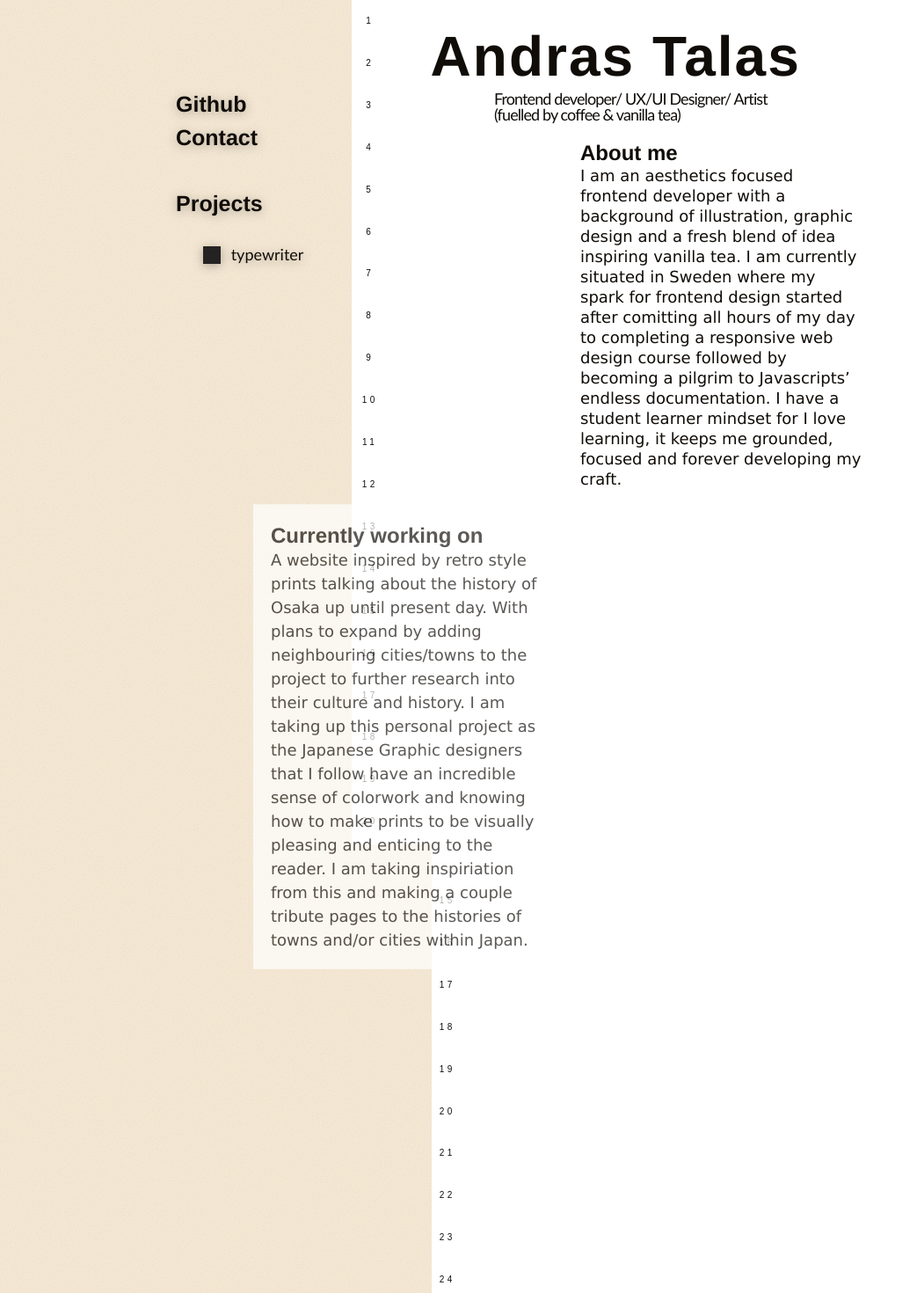
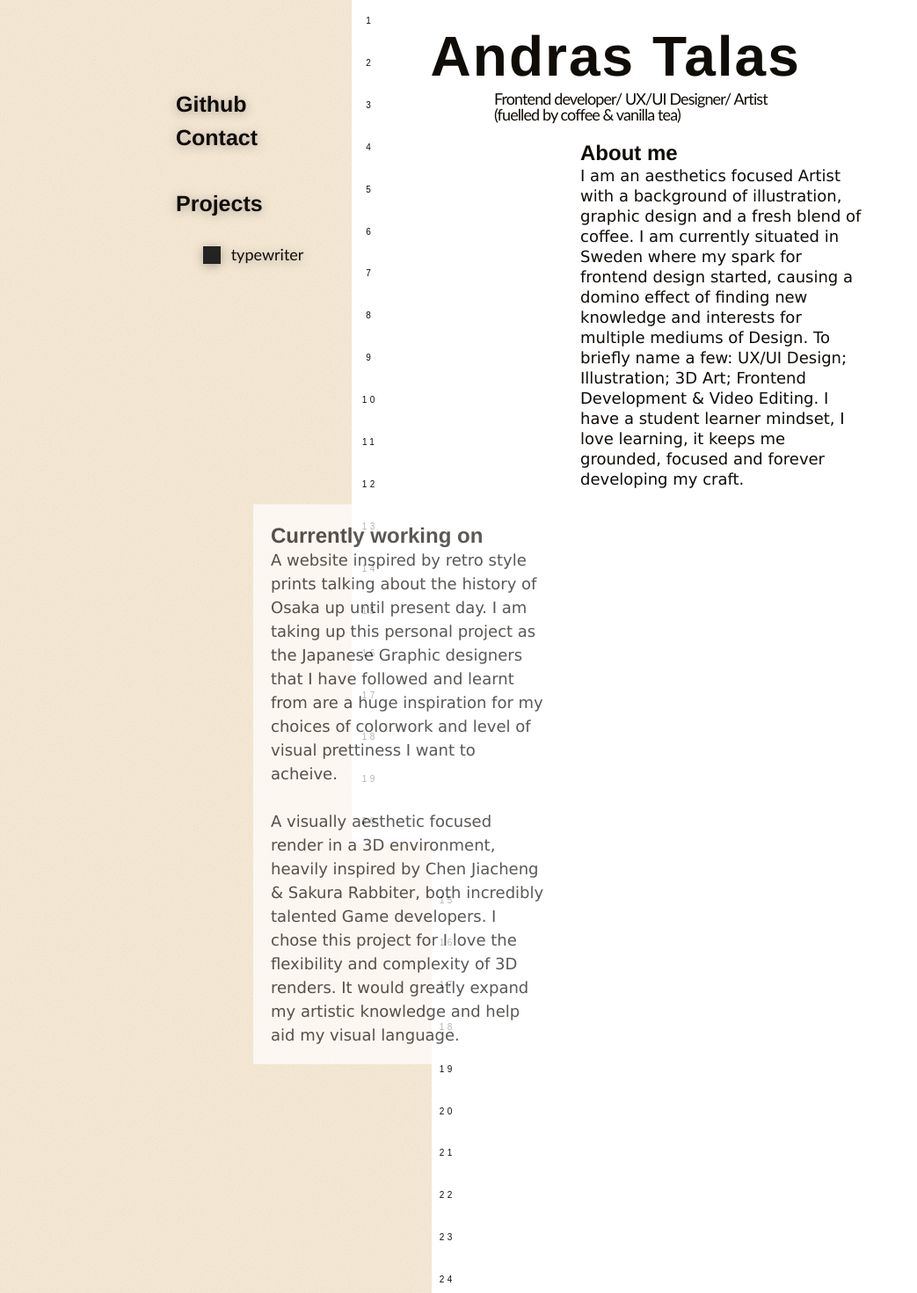
Before and after one commit to hera-3/portfolio, a Next.js app: page / in a window 1280 px wide. Shown: the top 1470 px of the page at 88% size, without its empty margins (0-1043 px from the left). Built offline with nearby package versions, Linux system fonts and the light colour scheme.

Commit message:
updated website

```diff
--- a/pages/index.js
+++ b/pages/index.js
@@ -172,15 +172,12 @@ export default function Home() {
             <div>
               <h2 className={styles.aboutit}>About me</h2>
               <p className={styles.aboutp}>
-              I am an aesthetics focused frontend
-              developer with a background
-              of illustration, graphic design and a fresh blend of idea
-              inspiring vanilla tea.
+              I am an aesthetics focused Artist with a background
+              of illustration, graphic design and a fresh blend of coffee.
               I am currently situated in Sweden where my spark for frontend
-              design started after comitting all hours of my day to completing
-              a responsive web design course followed by becoming a pilgrim to
-              Javascripts’ endless documentation.
-              I have a student learner mindset for I love learning, it keeps me
+              design started, causing a domino effect of finding new knowledge and interests
+              for multiple mediums of Design. To briefly name a few: UX/UI Design; Illustration; 3D Art; Frontend Development & Video Editing.
+              I have a student learner mindset, I love learning, it keeps me
               grounded, focused and forever developing my craft. </p>
             </div>
           </div>
@@ -190,14 +187,15 @@ export default function Home() {
             <p className={styles.currentep}>
               A website inspired by retro style
               prints talking about the
-              history of Osaka up until present day. With plans to expand by
-              adding neighbouring cities/towns to the project to further
-              research into their culture and history. I am taking up this
-              personal project as the Japanese Graphic designers that I follow
-              have an incredible sense of colorwork and knowing how to make
-              prints to be visually pleasing and enticing to the reader.
-              I am taking inspiriation from this and making a couple tribute
-              pages to the histories of towns and/or cities within Japan.</p>
+              history of Osaka up until present day.
+              I am taking up this personal project as the Japanese Graphic designers that I have followed and learnt from
+              are a huge inspiration for my choices of colorwork and level of visual prettiness I
+              want to acheive.
+              <br></br><br></br>A visually aesthetic focused render in a 3D environment,
+              heavily inspired by Chen Jiacheng & Sakura Rabbiter, both incredibly talented Game developers.
+              I chose this project for I love the
+              flexibility and complexity of 3D renders. It would greatly expand my artistic knowledge and help aid my visual language.
+            </p>
               </div>
               <div className={styles.img}>
             <Image src={isothing}  objectFit='contain' />
@@ -207,21 +205,19 @@ export default function Home() {
             <h1 className={styles.futuretit}>Future Projects</h1>
             <ul className={styles.futureli}>
               <li>Dark mode for this portfolio page.</li>
-              <li>Open source terminal &
-                  vscode color theme that will be available on github and the vscode marketplace.</li>
-              <li>Pixel art illustrations gallery to store my pixel illustrations.</li>
-              <li>Make the custom color scheme usable with Neovim.</li>
+              <li>Visual renders in blender and/or Unreal Engine.</li>
+              <li>Gallery website for visual side projects.</li>
             </ul>
           </div>
           <div id='skills' className={styles.skills}>
             <h1 className={styles.skillstit}>Skills</h1>
             <ul className={styles.skillsli}>
-              <li>Photoshop ~ 4+ years</li>
-              <li>Figma ~ 1+ year</li>
+              <li>Photoshop ~ 5 years</li>
+              <li>Figma ~ 2 year</li>
+              <li>Blender ~ 1 year</li>
               <li>HTML</li>
               <li>CSS</li>
               <li>Javascript</li>
-              <li>React</li>
               <li>Next.js</li>
               <li>Git</li>
             </ul>
@@ -271,17 +267,17 @@ export default function Home() {
                 <h1 className={styles.casetit}>Case Study</h1>
                 <h2 className={styles.casetit2}>(for those interested)</h2>
               </div>
-              <p className={styles.casecont}>Every developer experiences
-               the soul crushing chapter in their journey when they decide
+              <p className={styles.casecont}>Every designer experiences
+               the difficult chapter in their journey when they decide
                they need a portfolio website. Countless days, weeks, months designing
-               and prototyping different ideas for the UI just to be left feeling empty or as if
-               you have lost sight of the purpose of your project. I definetely
+               and prototyping different ideas for the UX & UI experience just to be left feeling incomplete or as if
+               you have lost sight of the visual goal of your portfolio. I
                spent some time in this period of doubt and revised ideas constantly,
-               often thinking I am doing too little or too much.<br></br><br></br>Until I lost motivation in
+               often thinking I am not doing myself justice.<br></br><br></br>Until I lost motivation in
                the project completely. However, a few days later I decided to let my
-               creative self be free on a tabloid sized page. Giving myself the oppertunity
-               to do anything that speaks to me visually led to me seeing the end goal once
-               again, creating a new and much more purposeful spark of motivation.
+               creative self be let free on a tabloid sized page in Figma. Giving myself the oppertunity
+               to do anything that spoke to me visually led to me seeing the end goal once
+               again, creating a new and much more purposeful inital design.
                It didn’t just appear out of nowhere however. This webpage may look
                like a notebook planner or a printed poster at times and the reason
                for that is because a large chunk of that newfound motivation came
```
